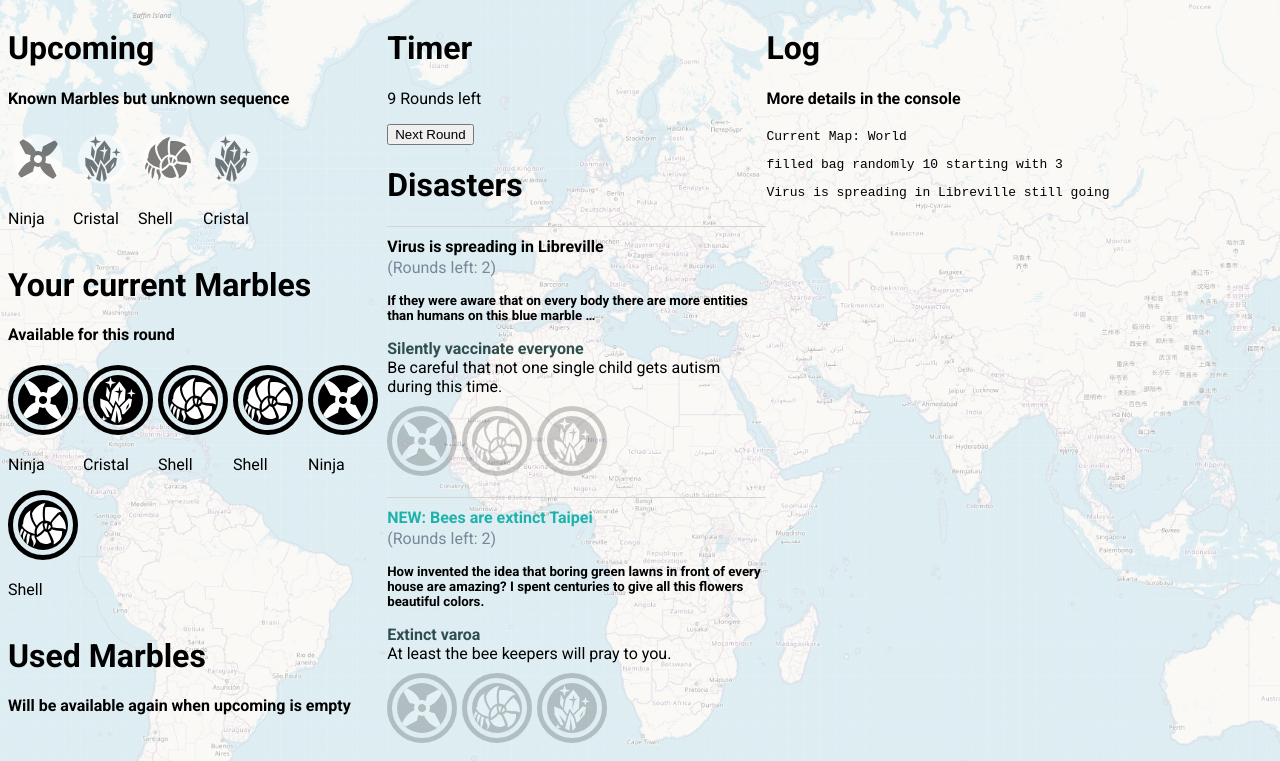
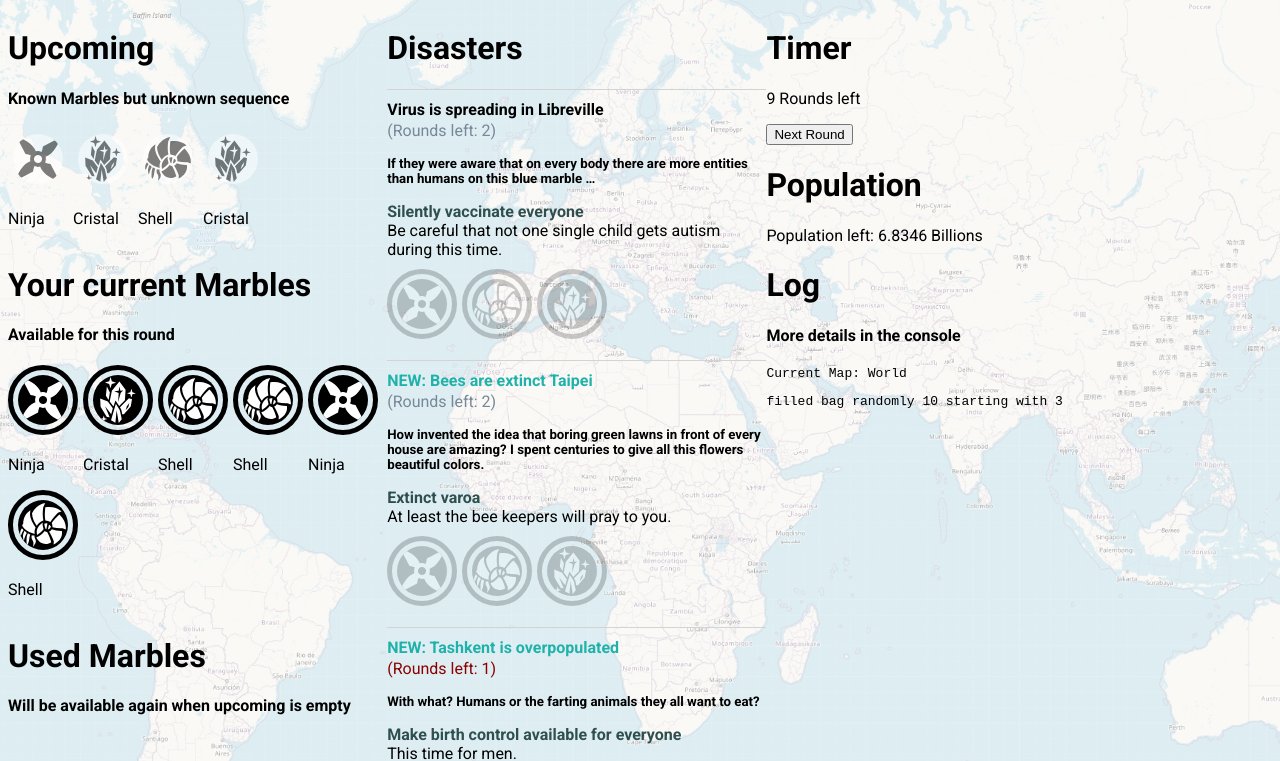
Before and after one commit to Level8Broccoli/game-jam-2020, a website with bundled scripts: page testView.html in a window 1280 px wide. Both pictures are taken after a click on the button "Next Round". Shown: the top 761 px of the page. Built offline with nearby package versions, Linux system fonts and the light colour scheme.

Commit message:
population added

```diff
--- a/scripts/Disaster.js
+++ b/scripts/Disaster.js
@@ -39,6 +39,10 @@ export default class Disaster {
     return this.solutions.reduce((acc, solution) => acc + solution.numberOfOpenTasks(), 0);
   }
 
+  numberOfAllTasks() {
+    return this.solutions.reduce((acc, solution) => acc + solution.numberOfAllTasks(), 0);
+  }
+
   reduceSolutionsRandomlyTo(n) {
     assertType(n, Number);
     if (this.solutions.length <= n) return;
--- a/scripts/GameEvent.js
+++ b/scripts/GameEvent.js
@@ -110,16 +110,22 @@ export default class GameEvent {
 
   calculateEffects() {
     this.disaster.freezeMarbles();
-    Logger.log(this.disaster.title, 'still going');
+    const openTasks = this.disaster.numberOfOpenTasks();
+    const allTasks = this.disaster.numberOfAllTasks();
+    const ratio = openTasks / allTasks;
+    const reducingFactor = ratio * 0.1;
+    GameState.population.factors.push(1 - reducingFactor);
   }
 
   miserableEnd() {
     Logger.log(this.disaster.title, 'ended miserably');
+    GameState.population.disasterStruck();
     this.cleanUp();
   }
 
   successfulEnd() {
-    Logger.log(this.disaster.title, 'ended successfully');
+    // Logger.log(this.disaster.title, 'ended successfully');
+    GameState.population.disasterAvoided();
     this.cleanUp();
   }
 
--- a/scripts/GameState.js
+++ b/scripts/GameState.js
@@ -73,7 +73,7 @@ export function selectMarble(marble) {
 }
 
 export const hasGameEnded = () => {
-  return timer.roundsLeft <= 0;
+  return timer.roundsLeft <= 0 || population.population <= 0;
 };
 
 function cleanUpObserverList() {
@@ -84,22 +84,6 @@ function cleanUpObserverList() {
   });
 }
 
-export function nextRound() {
-  observerList.forEach(obj => {
-    obj.nextRound(timer.getRoundNumber());
-  });
-
-  cleanUpObserverList();
-
-  removeSelectedMarble();
-  resources.readyRandomMarbles(3);
-
-  createNewGameEvents();
-
-  if (hasGameEnded()) {
-    Logger.log('Game End, Mama is back!');
-  }
-}
 
 function loadRandomHotspot() {
   const randomIndex = randomIndexOf(hotspots);
@@ -133,3 +117,19 @@ export function removeGameEvent(gameEvent) {
     this.activeGameEvents.splice(index, 1);
   }
 }
+
+export function nextRound() {
+  observerList.forEach(obj => {
+    obj.nextRound(timer.getRoundNumber());
+  });
+
+  population.nextRound();
+  cleanUpObserverList();
+  removeSelectedMarble();
+  resources.readyRandomMarbles(3);
+  createNewGameEvents();
+
+  if (hasGameEnded()) {
+    Logger.log('Game End, Mama is back!');
+  }
+}
--- a/scripts/PopulationCounter.js
+++ b/scripts/PopulationCounter.js
@@ -1,9 +1,28 @@
+
 export default class PopulationCounter {
   constructor() {
-    this.population = 0; // TODO: Reverse at the end
+    this.population = 7.594; // current world population in Billions (de: Milliarden)
+    this.factors = [];
   }
 
   reduceBy(n) {
     this.population -= n;
   }
+
+  addToBy(n) {
+    this.population += n;
+  }
+
+  disasterStruck() {
+    this.reduceBy(0.5);
+  }
+
+  disasterAvoided() {
+    this.addToBy(0.3);
+  }
+
+  nextRound() {
+    this.factors.forEach(factor => this.population *= factor);
+    this.factors = [];
+  }
 }
--- a/scripts/Solution.js
+++ b/scripts/Solution.js
@@ -23,6 +23,10 @@ export default class Solution {
 
   numberOfOpenTasks() {
     return this.tasks.reduce((acc, task) => acc + (task.done ? 0 : 1), 0);
+  }
+
+  numberOfAllTasks() {
+    return this.tasks.length;
   }
 
   areAllTasksCompleted() {
--- a/scripts/ui/testView.js
+++ b/scripts/ui/testView.js
@@ -8,6 +8,7 @@ import Marble from '../marbles/Marble.js';
 import Solution from '../Solution.js';
 import Timer from '../Timer.js';
 import GameEvent from '../GameEvent.js';
+import PopulationCounter from '../PopulationCounter.js';
 
 const iconFolder = '/assets/icons/';
 
@@ -131,7 +132,6 @@ const renderMarble = (node, marble) => {
   node.append(picture);
 };
 
-
 const updateMarbles = (node, marbles) => {
   assertType(node, HTMLDivElement);
   assertType(marbles, Array);
@@ -183,11 +183,22 @@ const updateTimer = (node, timer) => {
   node.append(button);
 };
 
+function updatePopulation(node, counter) {
+  node.textContent = '';
+
+  assertType(counter, PopulationCounter);
+  const paragraph = document.createElement('p');
+  const text = document.createTextNode(`Population left: ${Math.max(Math.round(counter.population*10000)/10000, 0)} Billions`);
+  paragraph.append(text);
+  node.append(paragraph);
+}
+
 const upcomingNode = document.querySelector('.upcoming');
 const readyNode = document.querySelector('.ready');
 const usedNode = document.querySelector('.used');
 const disastersNode = document.querySelector('.disasters');
 const timerNode = document.querySelector('.timer');
+const populationNode = document.querySelector('.population');
 
 export const updateUi = () => {
   updateMarbles(upcomingNode, GameState.resources.upcoming);
@@ -195,4 +206,5 @@ export const updateUi = () => {
   updateMarbles(usedNode, GameState.resources.used);
   updateGameEvents(disastersNode, GameState.activeGameEvents);
   updateTimer(timerNode, GameState.timer);
+  updatePopulation(populationNode, GameState.population);
 };
--- a/testView.html
+++ b/testView.html
@@ -24,12 +24,15 @@
       <div class="used marbles"></div>
     </div>
     <div>
-      <h1>Timer</h1>
-      <div class="timer"></div>
+
       <h1>Disasters</h1>
       <div class="disasters"></div>
     </div>
     <div>
+      <h1>Timer</h1>
+      <div class="timer"></div>
+      <h1>Population</h1>
+      <div class="population"></div>
       <h1>Log</h1>
       <h4>More details in the console</h4>
       <div class="log"></div>
```
